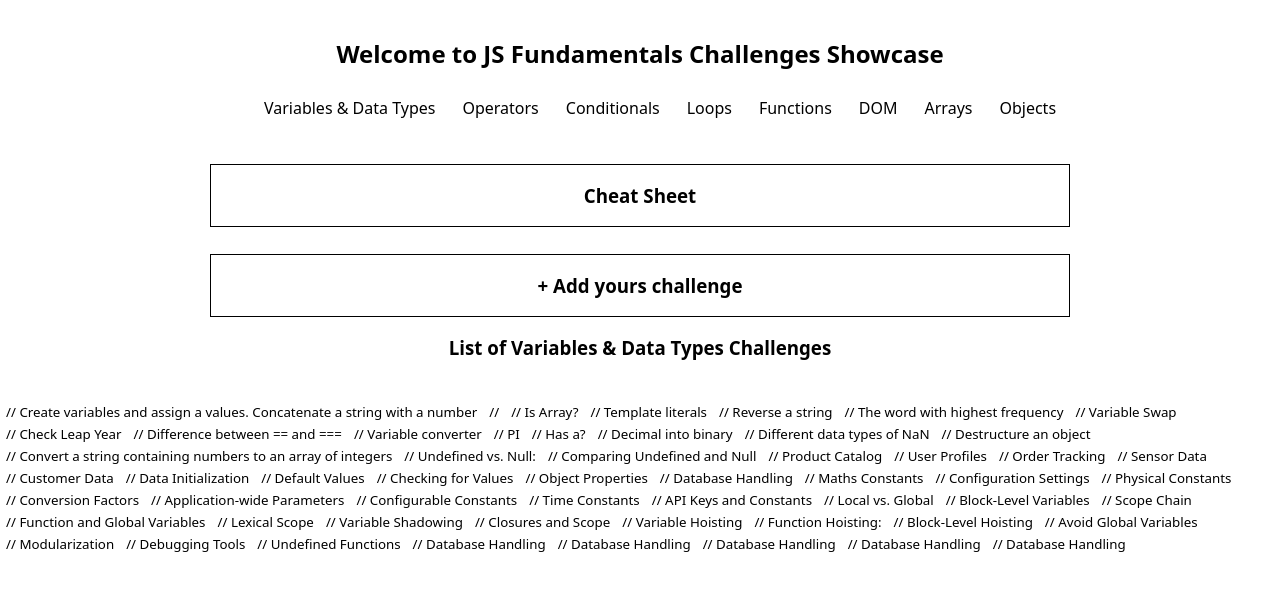
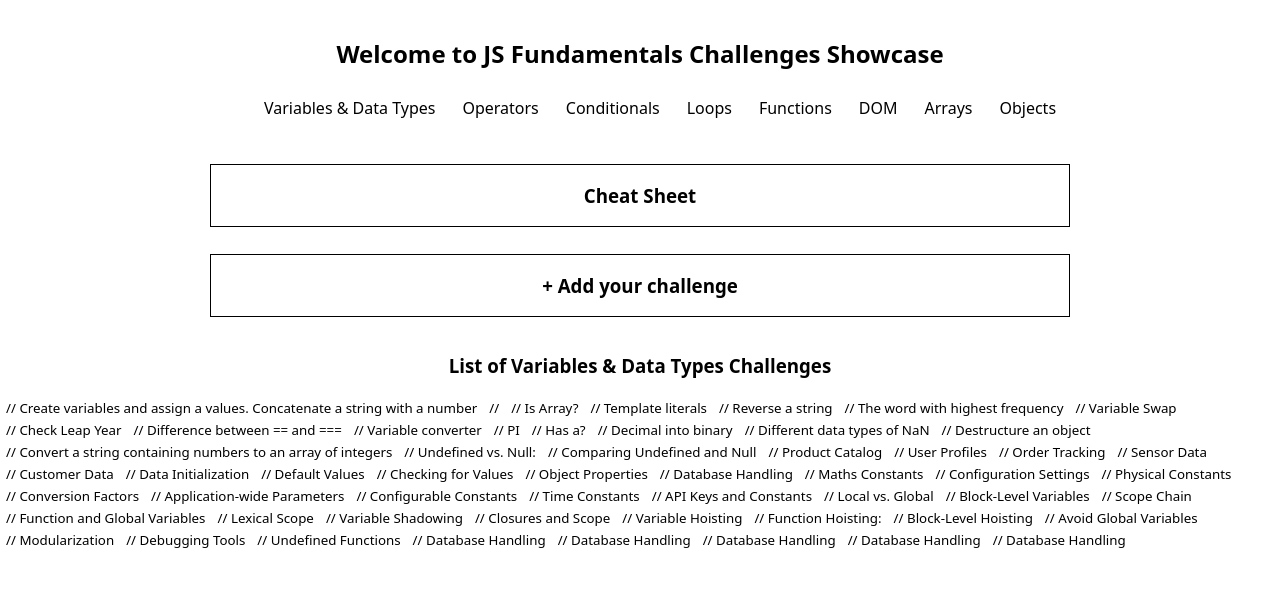
Before and after one commit to GreenCatInForest/js-showcase-foundations, a plain HTML site: page index.html in a window 1280 px wide. Shown: the part 116-706 px from the top of the page. Drawn offline with Linux system fonts and the light colour scheme.

Commit message:
style topic section

```diff
--- a/index.html
+++ b/index.html
@@ -24,10 +24,10 @@
         <li>Objects</li>
         </ul>
       </nav>
-      <section class = "basicTopic">
+      <section id = "basicJsFundamentalsTopic" class = "basicJsFundamentalsTopicVisible">
       <nav class="startersJsChallenges">
         <h3 class="navStartersJsChallenges" id="navCheatSheet">Cheat Sheet</h3>
-        <h3 class="navStartersJsChallenges" id="addChallenge">+ Add yours challenge</h3>
+        <h3 class="navStartersJsChallenges" id="addChallenge">+ Add your challenge</h3>
       </nav>
 
       <section class ="startersJsChallengesHidden challengeSection" id="cheatSheet">
@@ -231,11 +231,11 @@
       <article></article>
       <article></article>
       <article></article>
-
      </section>
+    <section class="navListChallengesContainer"></section>
   </section>
     </main>
-    <p class="navListChallengesContainer"></p>
+
     <footer></footer>
     <script src="/scripts/components/header.js" async defer></script>
     <!-- <script src="/scripts/components/tableChallenges.js" async defer></script> -->
--- a/styles/main.css
+++ b/styles/main.css
@@ -84,11 +84,19 @@ main {
   gap: var(--sizeLg);
 }
 
-.basicTopic {
-  display: flex;
+#basicJsFundamentalsTopic {
   flex-direction: column;
   width: 100%;
   align-items: center;
+  gap: var(--sizeMd);
+}
+
+.basicJsFundamentalsTopicHidden {
+  display: none;
+}
+
+.basicJsFundamentalsTopicVisible {
+  display: flex;
 }
 
 /*Challenges Table Main*/
```
